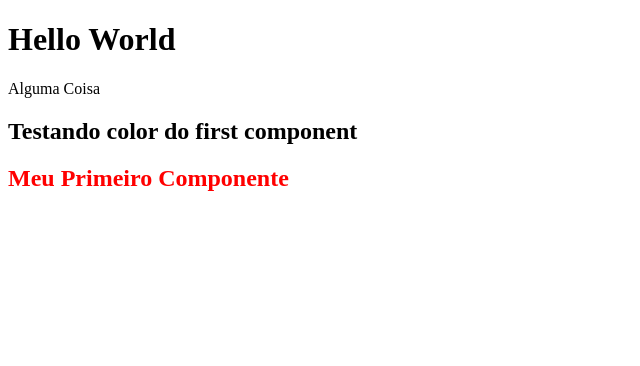
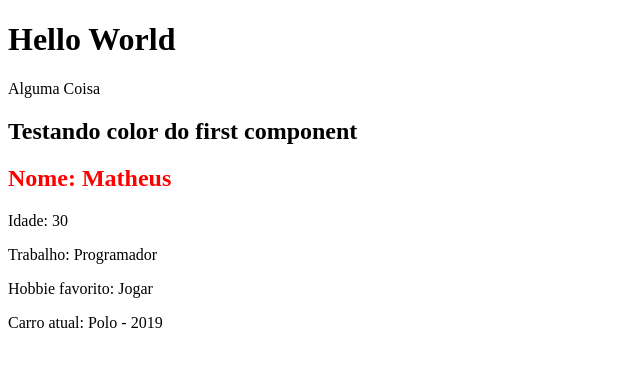
Before and after one commit to Yelcde/curso-angular, an Angular app: page / in a window 1280 px wide. Shown: the top 366 px of the page, without its empty margins (0-640 px from the left). Built offline with nearby package versions, Linux system fonts and the light colour scheme.

Commit message:
Interpolação de dados com Angular e TypeScript

```diff
--- a/src/app/components/first-component/first-component.component.html
+++ b/src/app/components/first-component/first-component.component.html
@@ -1 +1,5 @@
-<h2>Meu Primeiro Componente</h2>
+<h2>Nome: {{ name }}</h2>
+<p>Idade: {{ age }}</p>
+<p>Trabalho: {{ job }}</p>
+<p>Hobbie favorito: {{ hobbies[1] }}</p>
+<p>Carro atual: {{ car.name }} - {{ car.year}}</p>
--- a/src/app/components/first-component/first-component.component.ts
+++ b/src/app/components/first-component/first-component.component.ts
@@ -6,5 +6,12 @@ import { Component } from '@angular/core';
   styleUrls: ['./first-component.component.css']
 })
 export class FirstComponentComponent {
-
+  name = "Matheus";
+  age: number = 30;
+  job = "Programador"
+  hobbies = ['Correr', "Jogar", "Estudar"]
+  car = {
+    name: "Polo",
+    year: 2019,
+  };
 }
```
